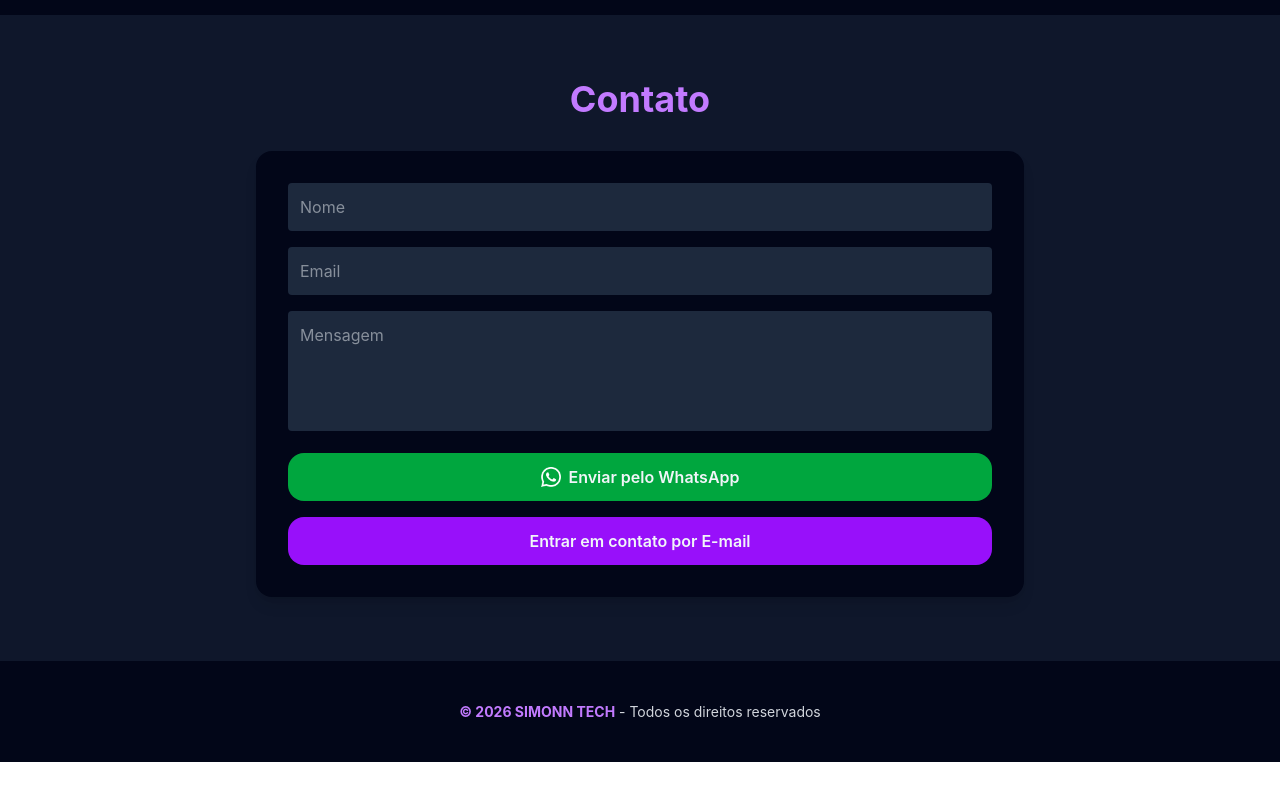
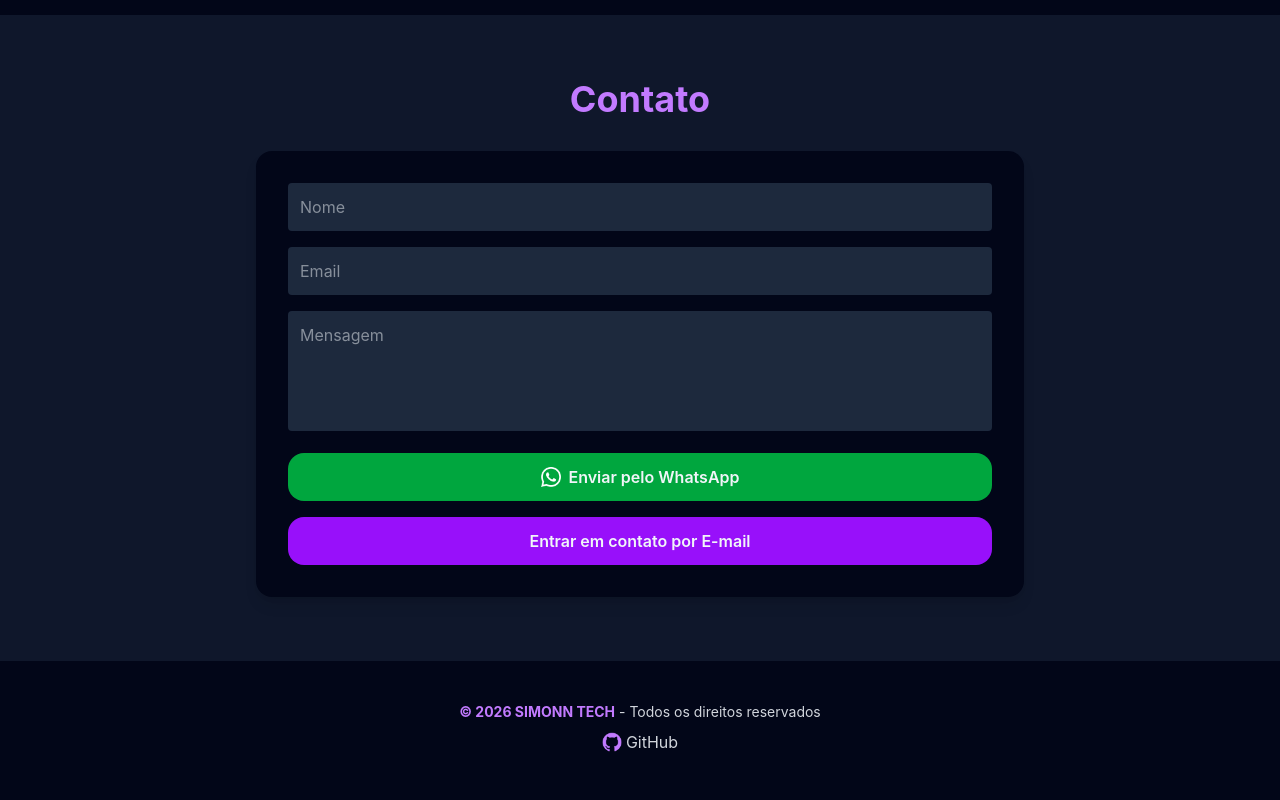
Before and after one commit to simonntech/portfolio, a React (Vite) app: page / in a window 1280 px wide. Shown: the part 4458-5258 px from the top of the page. Before the commit the page ends 5220 px from the top, so only its background shows below. Built offline with nearby package versions, Linux system fonts and the light colour scheme.

Commit message:
footer github link

```diff
--- a/src/components/Footer.jsx
+++ b/src/components/Footer.jsx
@@ -1,8 +1,17 @@
+import githubIcon from '../assets/github.png';
+
 function Footer() {
   return (
     <footer className="bg-slate-950 text-center py-10 border-t border-slate-950">
       <p className="text-gray-300 text-sm">
-        <span className="text-purple-400 font-bold">© 2026 <a href="https://github.com/simonntech" target="_blank">SIMONN TECH</a></span> - Todos os direitos reservados
+        <span className="text-purple-400 font-bold"> © 2026
+           SIMONN TECH
+        </span> - Todos os direitos reservados
+      </p>
+      <p className='p-2 flex justify-center'>
+        <a href="https://github.com/simonntech" target="_blank" rel="noopener noreferrer" className="text-gray-300 hover:text-purple-400 flex items-center gap-1">
+          <img src={githubIcon} alt="GitHub" className="inline-block w-5 h-5" /> GitHub
+        </a>
       </p>
     </footer>
   );
--- a/src/components/Navbar.jsx
+++ b/src/components/Navbar.jsx
@@ -45,8 +45,8 @@ function Navbar() {
             Serviços
           </a>
 
-          <a href="#projects" onClick={toggleMenu}>
-            Projetos
+          <a href="#portfolio" onClick={toggleMenu}>
+            Portfólio
           </a>
 
           <a href="#plus" onClick={toggleMenu}>
--- a/src/sections/Contact.jsx
+++ b/src/sections/Contact.jsx
@@ -59,7 +59,7 @@ ${formData.mensagem}
 
   return (
     <section
-      id="contato"
+      id="contact"
       className="bg-slate-900 py-16 px-6"
     >
       <div className="max-w-3xl mx-auto">
```
Also changed, not shown: src/assets/github.png (added).
